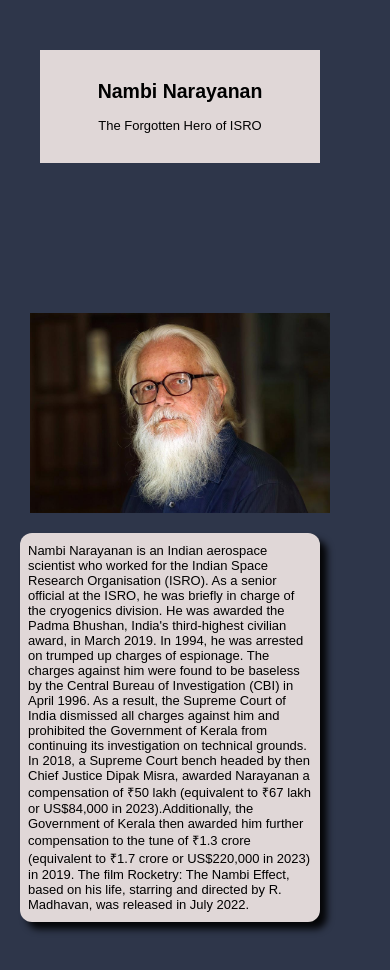
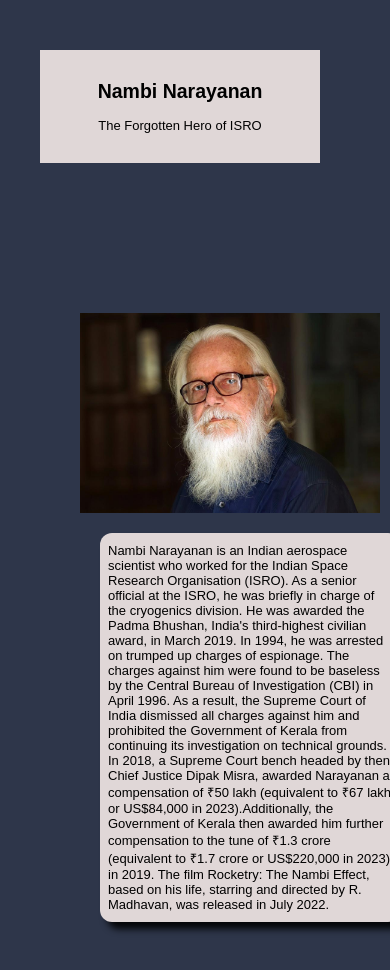
Before and after one commit to Asymtode712/Tribute-Page, a plain HTML site: page index.html in a window 390 px wide. Shown: the top 970 px of the page. Drawn offline with Linux system fonts and the light colour scheme.

Commit message:
Update styles.css

```diff
--- a/styles.css
+++ b/styles.css
@@ -170,15 +170,17 @@ h1{
         height: 100vh;
     }
     .intro-i img{
-      margin-left: 30px;
-      height:200px;
+      margin-left: 80px;
+      display: flex;
+      justify-content: center;
+      height: 200px;
       width: 300px;
       position: relative;
     }
     .intro-container{
         position: absolute;
         margin-top: 220px;
-        margin-left: 20px;
+        margin-left: 100px;
         margin-right: 80px;
         width: 300px;
         padding: 10px 8px;
```
